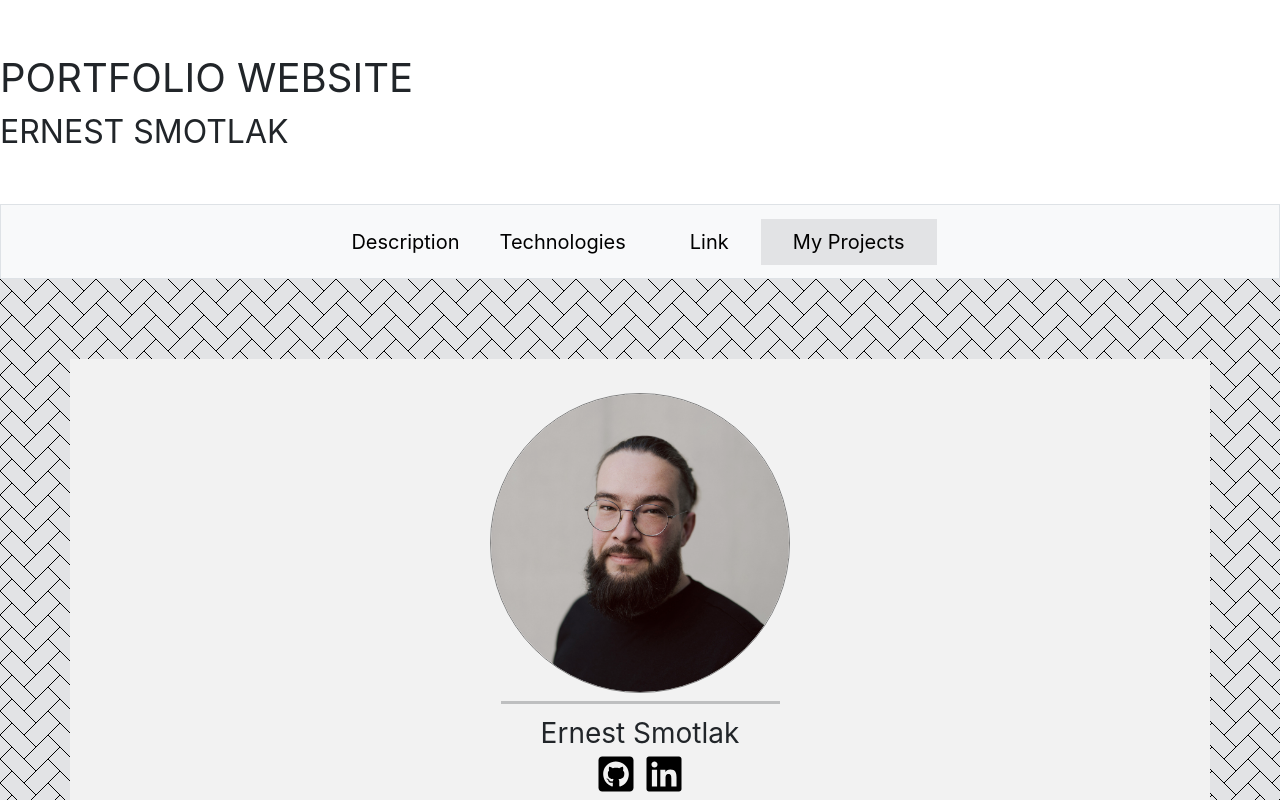
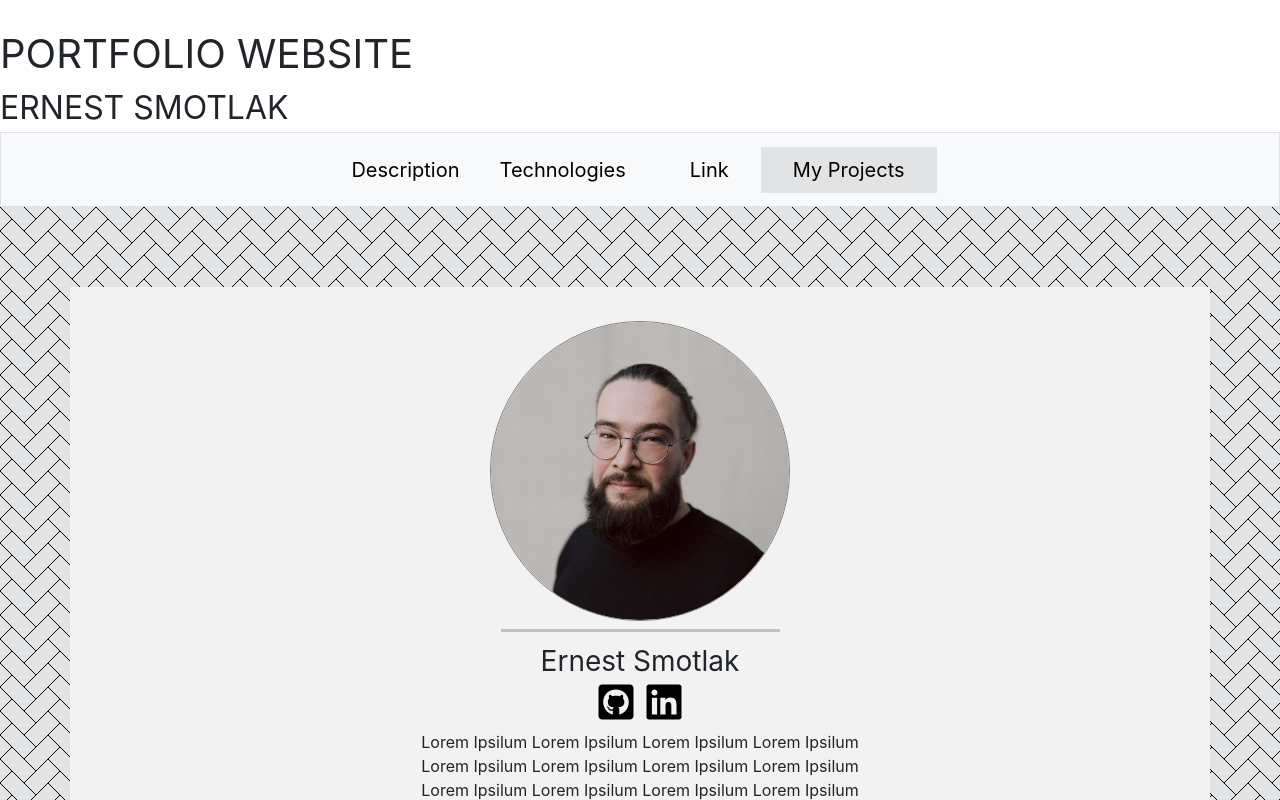
Before and after one commit to ernestsmotlak/portfolio, a React (Create React App) app: page / in a window 1280 px wide. Shown: the top 800 px of the page. Built offline with nearby package versions, Linux system fonts and the light colour scheme.

Commit message:
Added some changes to Description.js, removed the ps and pb
Signed-off-by: ernestsmotlak <ernestsmotlak@gmail.com>

```diff
--- a/src/Web/Description.js
+++ b/src/Web/Description.js
@@ -2,7 +2,7 @@ import React from "react";
 
 const Description = () => {
   return (
-    <div className="pt-5 pb-5">
+    <div className="pt-4">
       <div className="fs-1">PORTFOLIO WEBSITE</div>
       <div className="fs-2">ERNEST SMOTLAK</div>
     </div>
```
